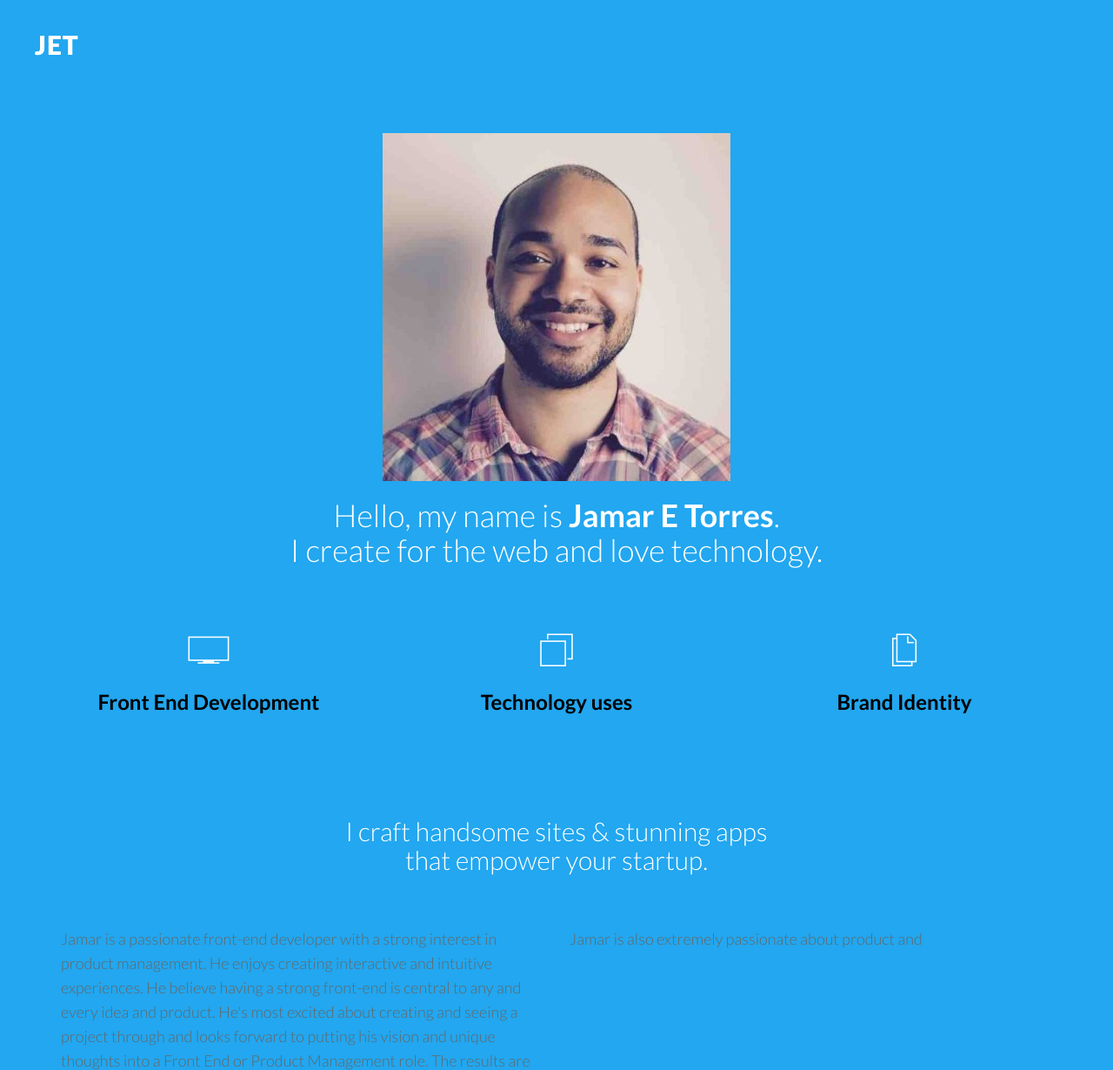
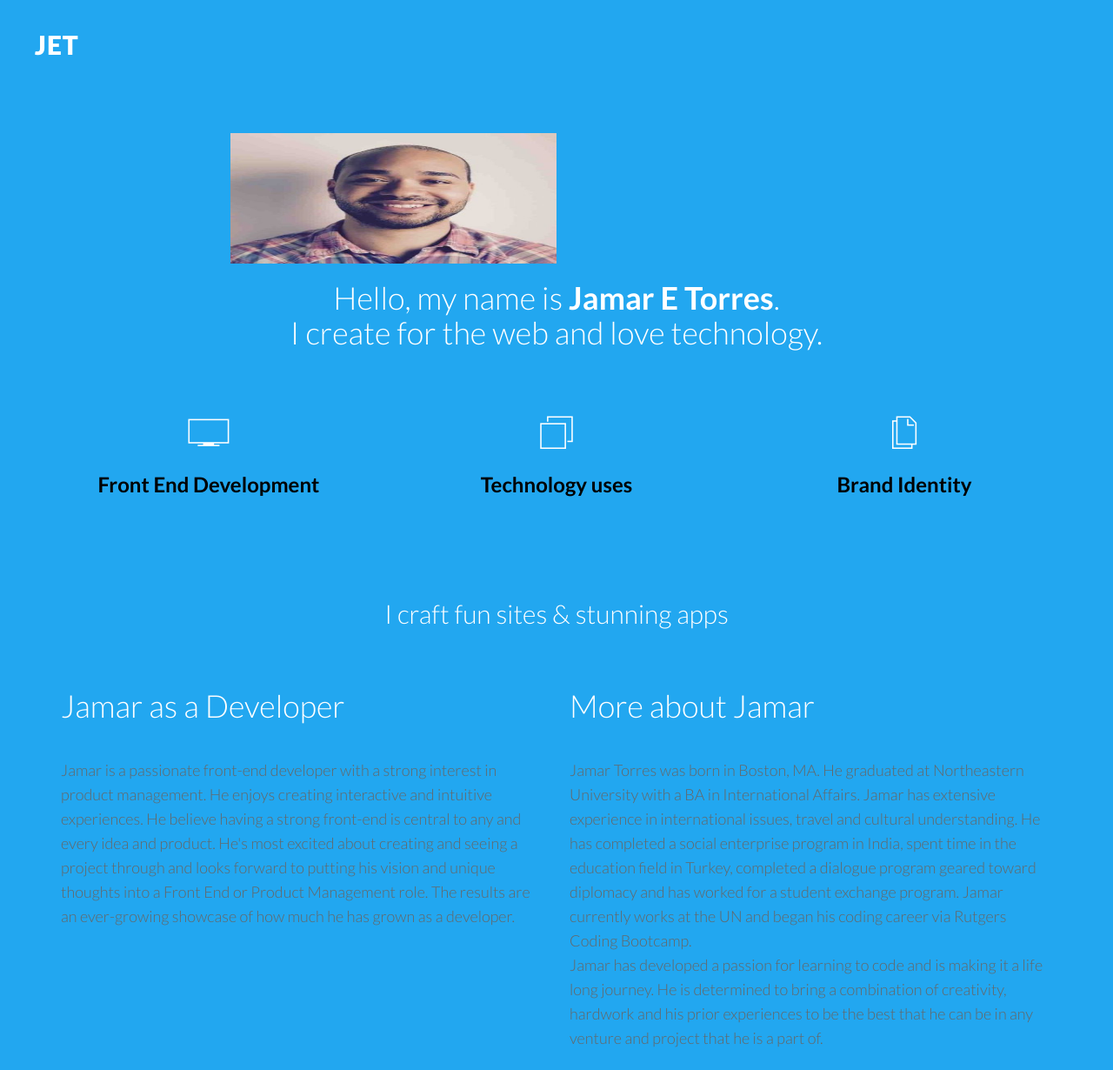
Before and after one commit to jrizza88/JamarOfficialPortfolio, a plain HTML site: page index.html in a window 1280 px wide. Shown: the top 1230 px of the page at 87% size. Drawn offline with Linux system fonts and the light colour scheme; files whose address does not match are found by name.

Commit message:
fixed up size of main image

```diff
--- a/assets/css/style.css
+++ b/assets/css/style.css
@@ -241,10 +241,34 @@ input {
 	font-size: 50px;
 }
 
-div.headerImg  {
-	background-position: center;
+.headerImg, .img-responsive2{
+	img{
+  background-image:  center;
+  background-size: center;
+  padding:0 !important;
+  margin:0 !important;
+  display:block;
+  margin-left: 40px;
+  max-width: 150px;
+  max-height: 150px;
+  width: 50% \9;
+  max-width: 50%;
+  height: auto;
+	}
 }
-.headerImg .img-responsive img{
+
+/*.headerImg .img-responsive2 {
+	background-image:  center;
+	background-size: center;
+	padding:0 !important;
+	margin:0 !important;
+	display:block;
+	margin-left: 40px;
+/*	max-width: 150px;
+	max-height: 150px;*/
+  /*width: 50% \9;*/
+
+/*.headerImg{
 	background-image:  center;
 	background-size: center;
 	padding:0 !important;
@@ -254,6 +278,25 @@ div.headerImg  {
 	max-width: 150px;
 	max-height: 150px;
 }
+
+.headerImg .img-responsive2 img{
+	background-image:  center;
+	background-size: center;
+	padding:0 !important;
+	margin:0 !important;
+	display:block;
+	margin-left: 40px;
+	max-width: 150px;
+	max-height: 150px;
+}
+
+.img-responsive2,
+{
+  display: block;
+  width: 50% \9;
+  max-width: 50%;
+  height: auto;
+}*/
 
 /* GREY SECTION */
 #g {
--- a/index.html
+++ b/index.html
@@ -38,7 +38,7 @@
         <div class="row">
           <div class="col-md-8 col-md-offset-2">
             <div class="headerImg">
-             <img src="assets/img/header.jpg" alt="">
+             <img src="assets/img2/header.jpg" alt="" width="50%/2" max-height="50%">
             </div>
                 <h1>Hello, my name is <b>Jamar E Torres</b>.<br/>I create for the web and love technology.</h1>
           </div>
@@ -72,12 +72,16 @@
 
     <div class="container ptb">
       <div class="row">
-        <h2 class="centered mb">I craft handsome sites & stunning apps<br/>that empower your startup.</h2>
+        <h2 class="centered mb">I craft fun sites & stunning apps</h2>
         <div class="col-md-6">
+          <h1> Jamar as a Developer </h1>
+          <br />
           <p>Jamar is a passionate front-end developer with a strong interest in product management. He enjoys creating interactive and intuitive experiences. He believe having a strong front-end is central to any and every idea and product. He's most excited about creating and seeing a project through and looks forward to putting his vision and unique thoughts into a Front End or Product Management role. The results are an ever-growing showcase of how much he has grown as a developer. </p>
         </div><!--/col-md-6-->
         <div class="col-md-6">
-          <p>Jamar is also extremely passionate about product and </p>
+          <h1> More about Jamar</h1>
+           <br />
+           <p>Jamar Torres was born in Boston, MA. He graduated at Northeastern University with a BA in International Affairs. Jamar has extensive experience in international issues, travel and cultural understanding. He has completed a social enterprise program in India, spent time in the education field in Turkey, completed a dialogue program geared toward diplomacy and has worked for a student exchange program. Jamar currently works at the UN and began his coding career via Rutgers Coding Bootcamp.  <br /> Jamar has developed a passion for learning to code and is making it a life long journey. He is determined to bring a combination of creativity, hardwork and his prior experiences to be the best that he can be in any venture and project that he is a part of. </p>
         </div><!--/col-md-6-->
       </div><!--/row-->
     </div><!-- /.container -->
```
Also changed, not shown: assets/css/bootstrap.css, assets/img2/header.jpg (renamed from assets/img/header.jpg).
